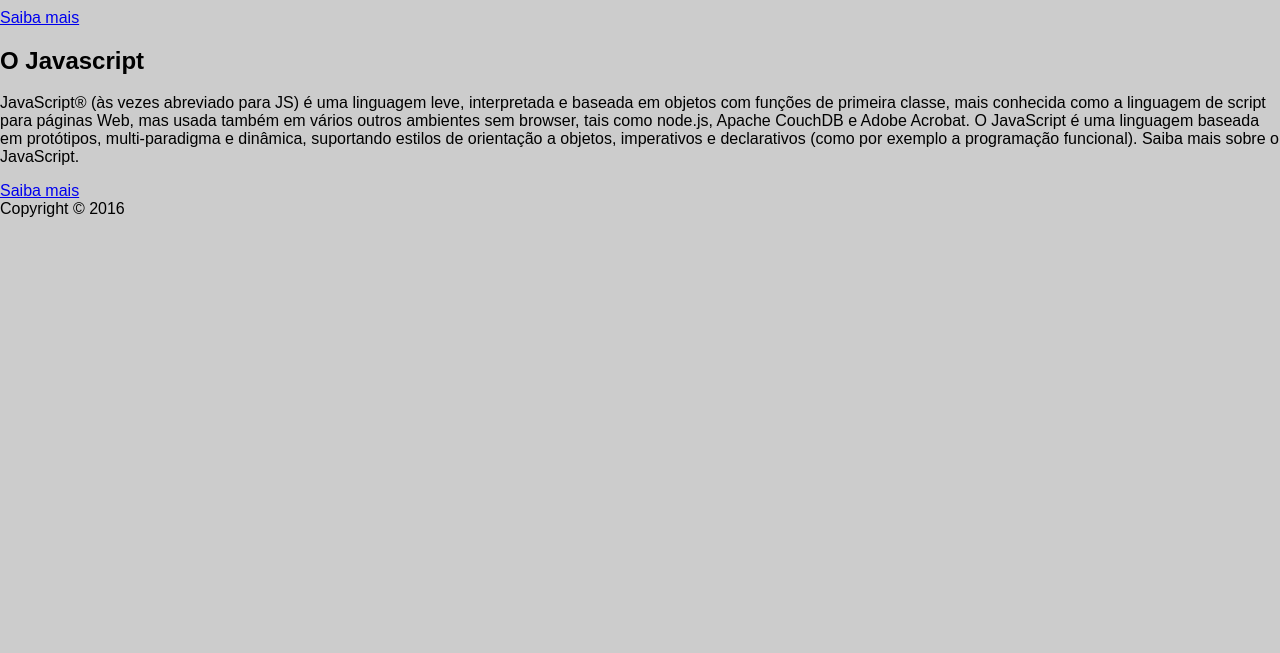
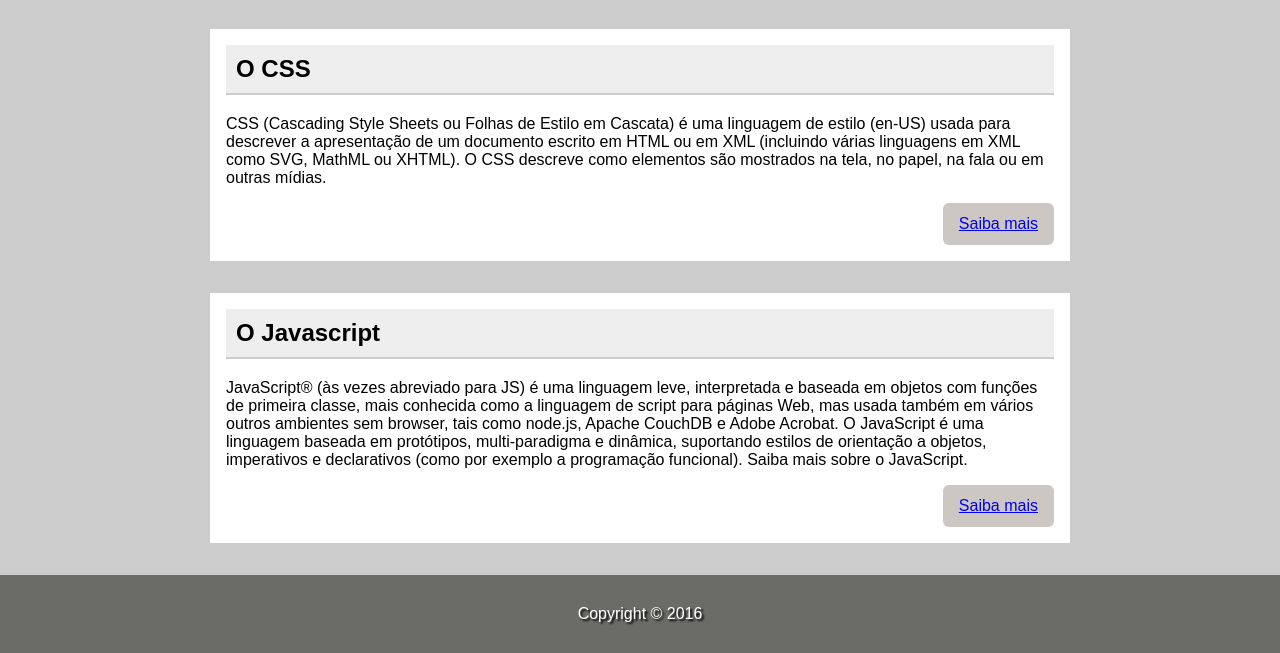
Before and after one commit to RachelS2/FrontEnd, a plain HTML site: page Udemy - Webdesign Front-end - HTML CSS JS/Seção 4 - Estrutura semântica e posicionamento/ProjetoCSS-inicio/index.html in a window 1280 px wide. Shown: the part 750-1403 px from the top of the page. Before the commit the page ends 968 px from the top, so only its background shows below. Drawn offline with Linux system fonts and the light colour scheme.

Commit message:
Subindo arquivos

```diff
--- a/Udemy - Webdesign Front-end - HTML CSS JS/Seção 4 - Estrutura semântica e posicionamento/ProjetoCSS-inicio/index.html
+++ b/Udemy - Webdesign Front-end - HTML CSS JS/Seção 4 - Estrutura semântica e posicionamento/ProjetoCSS-inicio/index.html
@@ -29,7 +29,7 @@
                         <h2>O HTML</h2>
                     </header>
                     <p>HTML (Linguagem de Marcação de HiperTexto) é o bloco de construção mais básico da web. Define o significado e a estrutura do conteúdo da web. Outras tecnologias além do HTML geralmente são usadas para descrever a aparência/apresentação (CSS) ou a funcionalidade/comportamento (JavaScript) de uma página da web.</p>
-                    <a href="#">Saiba mais</a>
+                    <a href="#" class = "btn">Saiba mais</a>
                 </article>
 
                 <article>
@@ -37,7 +37,7 @@
                         <h2>O CSS</h2>
                     </header>
                     <p>CSS (Cascading Style Sheets ou Folhas de Estilo em Cascata) é uma linguagem de estilo (en-US) usada para descrever a apresentação de um documento escrito em HTML ou em XML (incluindo várias linguagens em XML como SVG, MathML ou XHTML). O CSS descreve como elementos são mostrados na tela, no papel, na fala ou em outras mídias.</p>
-                    <a href="#">Saiba mais</a>
+                    <a href="#" class = "btn">Saiba mais</a>
                 </article>
 
                 <article>
@@ -45,14 +45,14 @@
                         <h2>O Javascript</h2>
                     </header>
                     <p>JavaScript® (às vezes abreviado para JS) é uma linguagem leve, interpretada e baseada em objetos com funções de primeira classe, mais conhecida como a linguagem de script para páginas Web, mas usada também em vários outros ambientes sem browser, tais como node.js, Apache CouchDB e Adobe Acrobat. O JavaScript é uma linguagem baseada em protótipos, multi-paradigma e dinâmica, suportando estilos de orientação a objetos, imperativos e declarativos (como por exemplo a programação funcional). Saiba mais sobre o JavaScript.</p>
-                    <a href="#">Saiba mais</a>
+                    <a href="#" class = "btn">Saiba mais</a>
                 </article>
 
             </section>
         </div>
     </main>
 
-    <footer>
+    <footer class = "rodape">
         Copyright © 2016
     </footer>
 </body>
--- a/Udemy - Webdesign Front-end - HTML CSS JS/Seção 4 - Estrutura semântica e posicionamento/ProjetoCSS-inicio/styles/estilo.css
+++ b/Udemy - Webdesign Front-end - HTML CSS JS/Seção 4 - Estrutura semântica e posicionamento/ProjetoCSS-inicio/styles/estilo.css
@@ -2,7 +2,6 @@ body{
     margin:0;
     font-family: Arial, Helvetica, sans-serif;
     background-color: #ccc;
-
 }
 
 .hero{
@@ -14,8 +13,8 @@ body{
 }
 
 .hero-content{
-    margin-top: 50px auto 0;
-    width: 80%;
+    margin-top: 80px auto 0;
+    width: 100%;
     text-align: center;
     color: white;
 }
@@ -24,6 +23,7 @@ body{
     font-size: 56px;
     text-shadow: 2px 2px 2px rgb(0, 0, 0);
     text-transform: uppercase;
+    margin-bottom: 0;
 }
 
 .hero-content p{
@@ -56,4 +56,46 @@ body{
     text-decoration: none;
     text-transform: uppercase;
     font-size: 12px;
+    letter-spacing: 2px;
 }
+
+.hero nav a:hover{
+    background-color: rgba(0, 0, 0, .5);
+}
+
+main{
+    width: 90%;
+    margin: auto;
+    max-width: 860px;
+}
+
+article{
+    background-color: white;
+    padding: 16px;
+    margin-bottom: 32px;
+    margin-top:32px;
+}
+
+article h2{
+    border-bottom: 2px solid #ccc;
+    background-color: #eee;
+    padding: 10px;
+    margin-top: 0;
+}
+
+.btn{
+    background-color: #cdc7c3;
+    display: block;
+    padding: 12px 16px;
+    border-radius: 6px;
+    margin-left: auto;
+    width: fit-content;
+}
+
+.rodape{
+    color: white;
+    background-color: #6b6c68;
+    text-align: center;
+    padding: 30px;
+    text-shadow: 2px 2px 2px black;
+}
```
Also changed, not shown: 3 other files.
